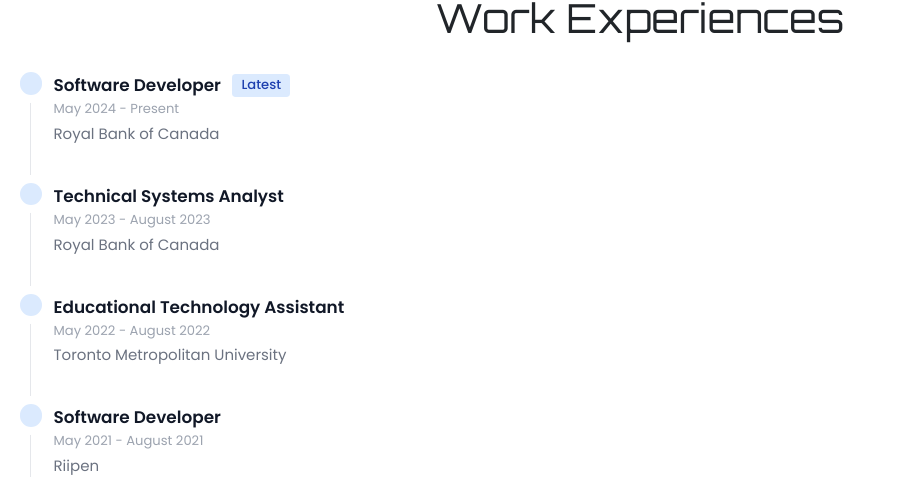
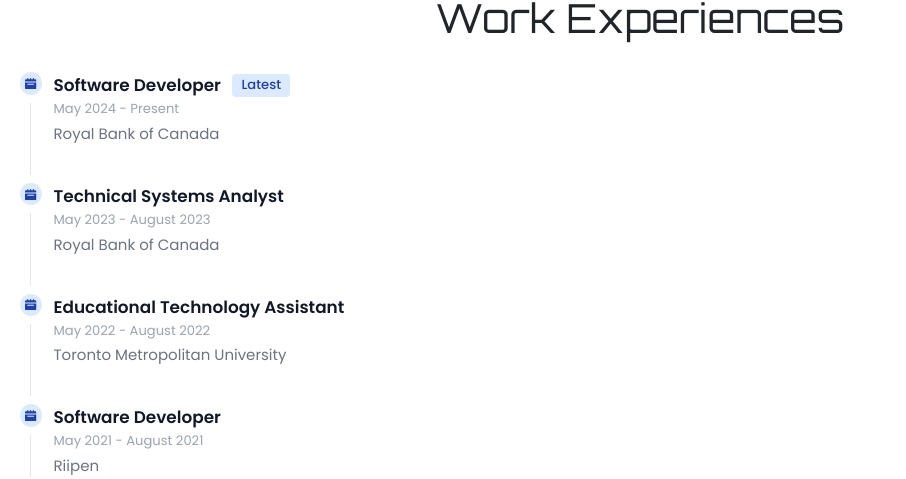
Before and after one commit to helentran64/personal-website, a Vue app: page / in a window 1280 px wide. Shown: the part 1195-1674 px from the top of the page, without its empty margins (0-906 px from the left). Built offline with nearby package versions, Linux system fonts and the light colour scheme.

Commit message:
added svg icons to timeline

```diff
--- a/src/components/WorkExperiences.vue
+++ b/src/components/WorkExperiences.vue
@@ -8,6 +8,17 @@
         <span
           class="tw-absolute tw-flex tw-items-center tw-justify-center tw-w-6 tw-h-6 tw-bg-blue-100 tw-rounded-full tw--start-3 tw-ring-8 tw-ring-white tw-dark:ring-gray-900 tw-dark:bg-blue-900"
         >
+          <svg
+            class="tw-w-3 tw-h-3 tw-text-blue-800 tw-dark:text-blue-300"
+            aria-hidden="true"
+            xmlns="http://www.w3.org/2000/svg"
+            fill="currentColor"
+            viewBox="0 0 20 20"
+          >
+            <path
+              d="M20 4a2 2 0 0 0-2-2h-2V1a1 1 0 0 0-2 0v1h-3V1a1 1 0 0 0-2 0v1H6V1a1 1 0 0 0-2 0v1H2a2 2 0 0 0-2 2v2h20V4ZM0 18a2 2 0 0 0 2 2h16a2 2 0 0 0 2-2V8H0v10Zm5-8h10a1 1 0 0 1 0 2H5a1 1 0 0 1 0-2Z"
+            />
+          </svg>
         </span>
         <h3
           class="tw-flex tw-items-center tw-mb-1 tw-text-lg tw-font-semibold tw-text-gray-900 tw-dark:text-white"
@@ -32,7 +43,17 @@
         <span
           class="tw-absolute tw-flex tw-items-center tw-justify-center tw-w-6 tw-h-6 tw-bg-blue-100 tw-rounded-full tw--start-3 tw-ring-8 tw-ring-white tw-dark:ring-gray-900 tw-dark:bg-blue-900"
         >
-          <!-- Add icon picture here -->
+          <svg
+            class="tw-w-3 tw-h-3 tw-text-blue-800 tw-dark:text-blue-300"
+            aria-hidden="true"
+            xmlns="http://www.w3.org/2000/svg"
+            fill="currentColor"
+            viewBox="0 0 20 20"
+          >
+            <path
+              d="M20 4a2 2 0 0 0-2-2h-2V1a1 1 0 0 0-2 0v1h-3V1a1 1 0 0 0-2 0v1H6V1a1 1 0 0 0-2 0v1H2a2 2 0 0 0-2 2v2h20V4ZM0 18a2 2 0 0 0 2 2h16a2 2 0 0 0 2-2V8H0v10Zm5-8h10a1 1 0 0 1 0 2H5a1 1 0 0 1 0-2Z"
+            />
+          </svg>
         </span>
         <h3
           class="tw-mb-1 tw-text-lg tw-font-semibold tw-text-gray-900 tw-dark:text-white"
@@ -53,7 +74,17 @@
         <span
           class="tw-absolute tw-flex tw-items-center tw-justify-center tw-w-6 tw-h-6 tw-bg-blue-100 tw-rounded-full tw--start-3 tw-ring-8 tw-ring-white tw-dark:ring-gray-900 tw-dark:bg-blue-900"
         >
-          <!-- Add icon picture here -->
+          <svg
+            class="tw-w-3 tw-h-3 tw-text-blue-800 tw-dark:text-blue-300"
+            aria-hidden="true"
+            xmlns="http://www.w3.org/2000/svg"
+            fill="currentColor"
+            viewBox="0 0 20 20"
+          >
+            <path
+              d="M20 4a2 2 0 0 0-2-2h-2V1a1 1 0 0 0-2 0v1h-3V1a1 1 0 0 0-2 0v1H6V1a1 1 0 0 0-2 0v1H2a2 2 0 0 0-2 2v2h20V4ZM0 18a2 2 0 0 0 2 2h16a2 2 0 0 0 2-2V8H0v10Zm5-8h10a1 1 0 0 1 0 2H5a1 1 0 0 1 0-2Z"
+            />
+          </svg>
         </span>
         <h3
           class="tw-mb-1 tw-text-lg tw-font-semibold tw-text-gray-900 tw-dark:text-white"
@@ -74,7 +105,17 @@
         <span
           class="tw-absolute tw-flex tw-items-center tw-justify-center tw-w-6 tw-h-6 tw-bg-blue-100 tw-rounded-full tw--start-3 tw-ring-8 tw-ring-white tw-dark:ring-gray-900 tw-dark:bg-blue-900"
         >
-          <!-- Add icon picture here -->
+          <svg
+            class="tw-w-3 tw-h-3 tw-text-blue-800 tw-dark:text-blue-300"
+            aria-hidden="true"
+            xmlns="http://www.w3.org/2000/svg"
+            fill="currentColor"
+            viewBox="0 0 20 20"
+          >
+            <path
+              d="M20 4a2 2 0 0 0-2-2h-2V1a1 1 0 0 0-2 0v1h-3V1a1 1 0 0 0-2 0v1H6V1a1 1 0 0 0-2 0v1H2a2 2 0 0 0-2 2v2h20V4ZM0 18a2 2 0 0 0 2 2h16a2 2 0 0 0 2-2V8H0v10Zm5-8h10a1 1 0 0 1 0 2H5a1 1 0 0 1 0-2Z"
+            />
+          </svg>
         </span>
         <h3
           class="tw-mb-1 tw-text-lg tw-font-semibold tw-text-gray-900 tw-dark:text-white"
```
